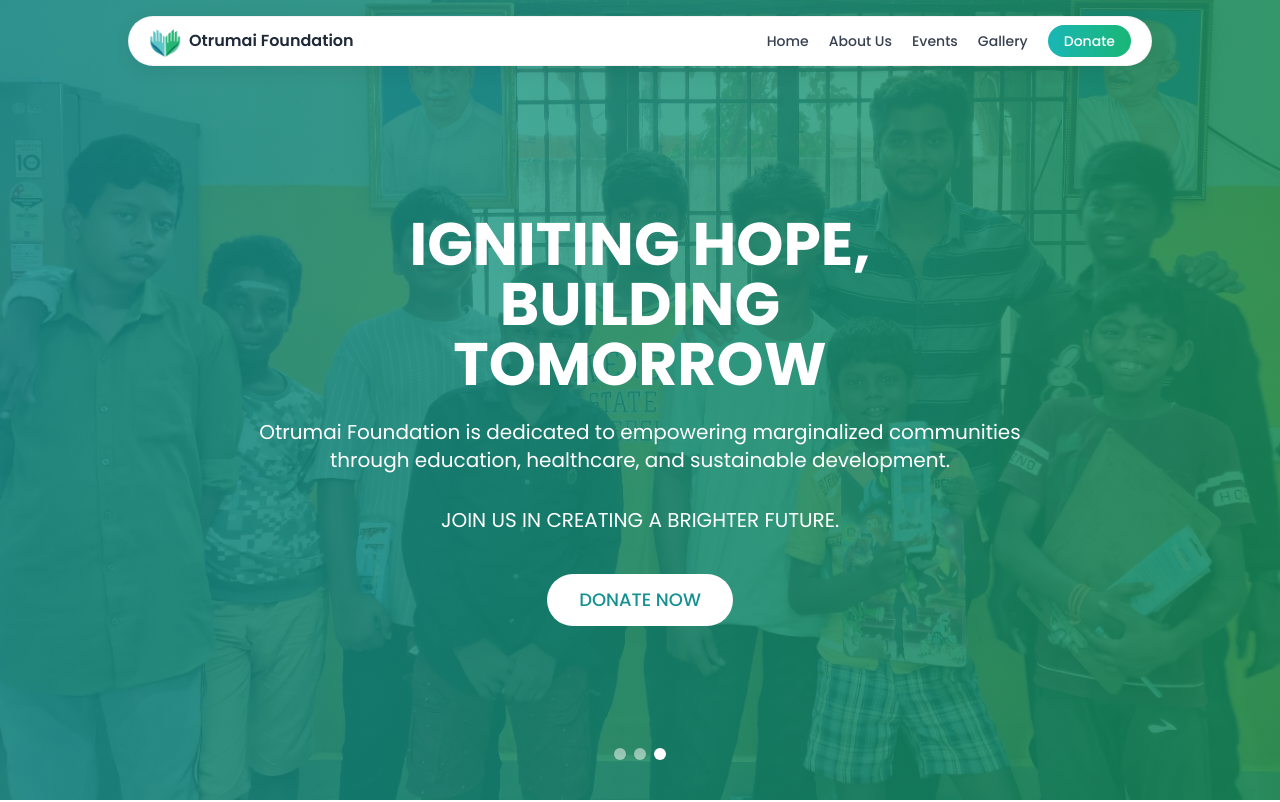
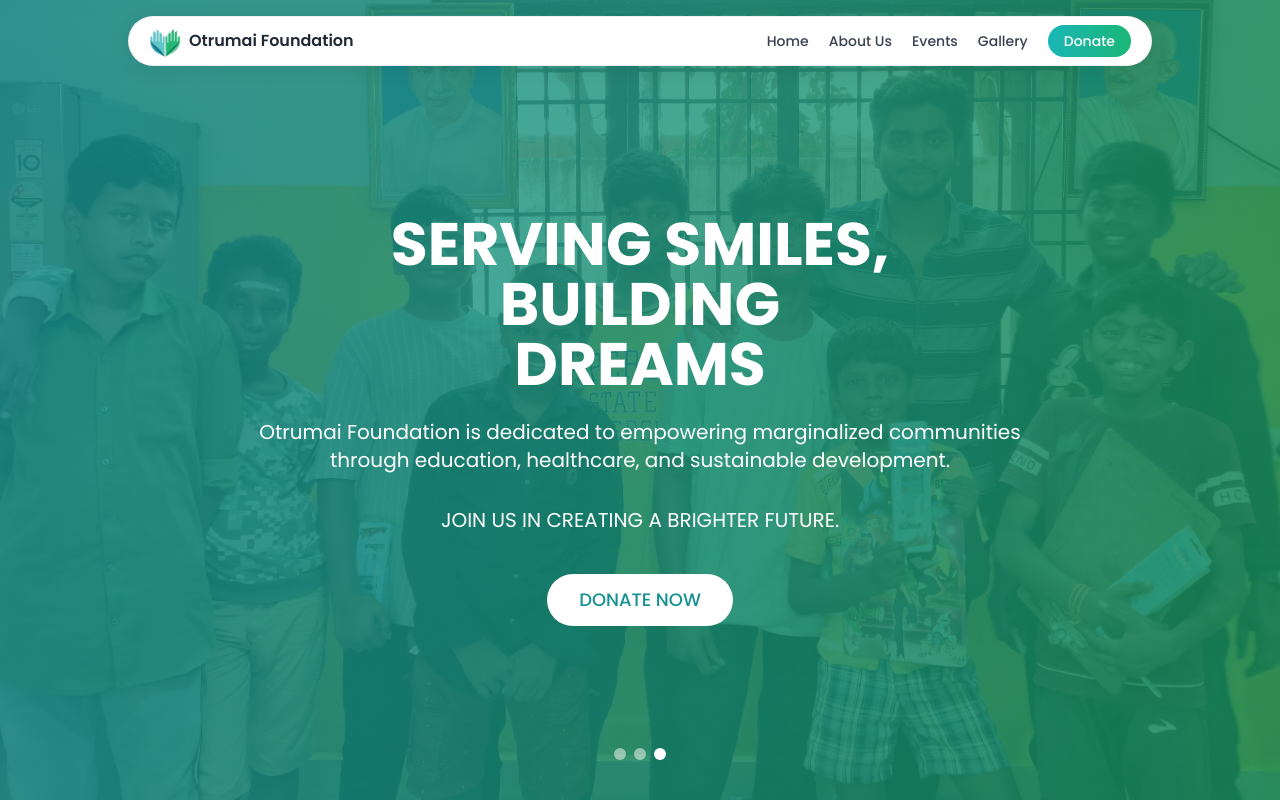
Before and after one commit to SanjaiPandimurugan/otrumaifoundation, a React (Vite) app: page / in a window 1280 px wide. Shown: the top 802 px of the page. Built offline with nearby package versions, Linux system fonts and the light colour scheme.

Commit message:
slogan changes in hero and footer section  update commit

```diff
--- a/src/components/Footer.jsx
+++ b/src/components/Footer.jsx
@@ -10,7 +10,7 @@ const Footer = () => {
           <div className="flex flex-col md:flex-row justify-between items-center mb-10">
             <div className="mb-8 md:mb-0 text-center md:text-left">
               <h3 className="text-2xl font-bold uppercase">Otrumai Foundation</h3>
-              <p className="text-sm text-white/80 mt-2">Making a difference, one smile at a time.</p>
+              <p className="text-sm text-white/80 mt-2">Together, We Build. Together, We Serve</p>
             </div>
 
             <div className="flex flex-col items-center md:items-end">
--- a/src/components/Gallery.jsx
+++ b/src/components/Gallery.jsx
@@ -22,7 +22,7 @@ const Gallery = () => {
       description: "Everybody can be great, because everybody can serve. Embracing this spirit, Otrumai Foundation marked its first contribution on World Health Day by distributing 100 food packets to those in need around Tambaram. This small act of kindness brought immense joy—not just to the recipients, but to every volunteer who witnessed their smiles and heartfelt blessings. At Otrumai, we believe that no one should go hungry. Our mission is to serve the underserved and spread hope through meaningful action. Together, let's feed the hungry and create a world rooted in empathy and unity."
     },
     {
-      src: image2,
+      src: image5,
       alt: "Distributing supplies to those in need",
       title: "Children's Home Visit",
       date: "16th June 2024",
@@ -43,7 +43,7 @@ const Gallery = () => {
       description: "In times of hardship, even the smallest act of kindness can bring immense comfort. During a recent crisis, Otrumai Foundation volunteers came together in solidarity to support individuals living without shelter. Understanding the urgent need, we distributed blankets and clothes nearly 50+ blankets and cloths to help them stay warm and protected. This drive was not just about material aid—it was about restoring dignity, offering hope, and standing with those who are often overlooked. Through compassion and collective effort, we aimed to bring a little warmth to those facing the coldest nights. Together, we serve. Together, we care."
     },
     {
-      src: image5,
+      src: image2,
       alt: "Community outreach programs",
       title: "Food Donation Drive ",
       date: "3rd November 2024",
--- a/src/components/Hero.jsx
+++ b/src/components/Hero.jsx
@@ -54,9 +54,9 @@ const Hero = () => {
       <div className="relative z-10 container mx-auto px-4 md:px-6 h-full flex flex-col justify-center items-center text-center">
         <div className="max-w-3xl">
           <h1 className="text-4xl md:text-6xl font-bold mb-6 text-white">
-            IGNITING HOPE,<br />
-            BUILDING<br />
-            TOMORROW
+          SERVING SMILES,<br />
+          BUILDING <br />
+          DREAMS
           </h1>
           <p className="text-lg md:text-xl mb-8 text-white">
             Otrumai Foundation is dedicated to empowering marginalized communities
```
